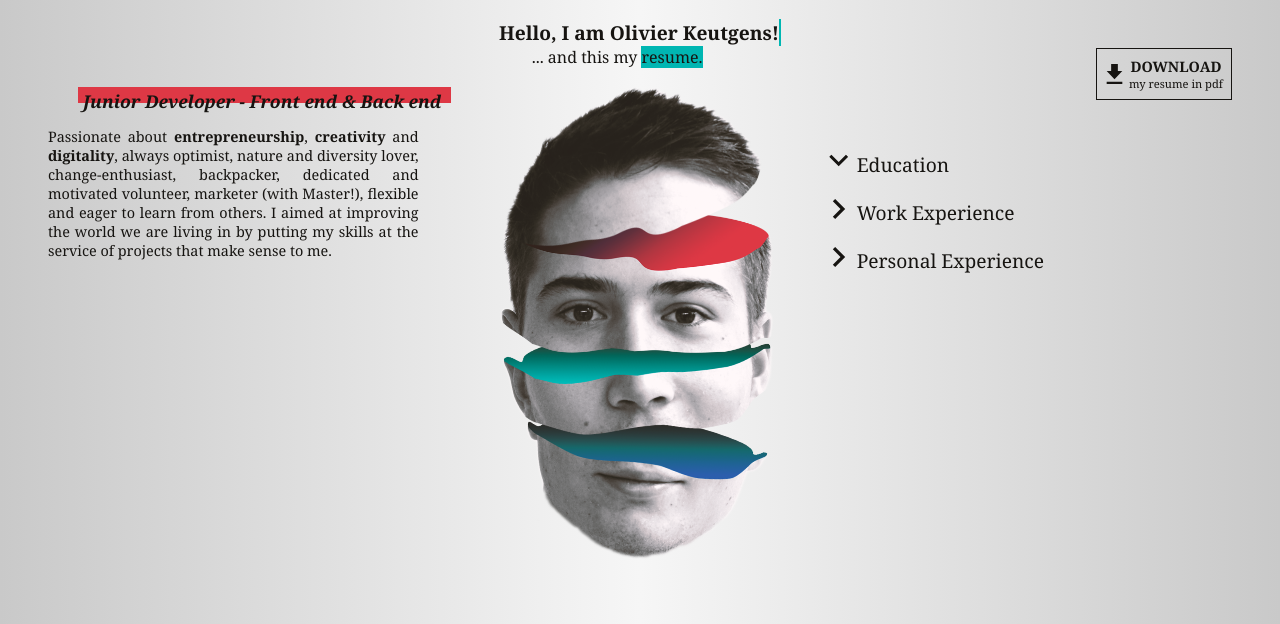
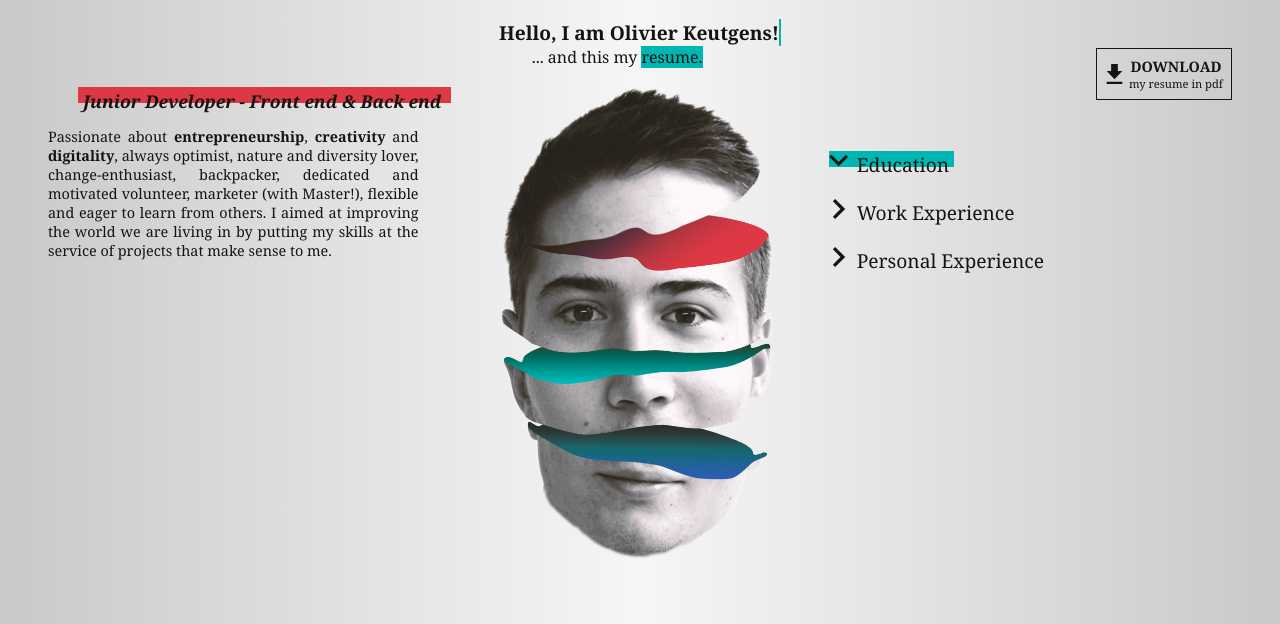
Before and after one commit to olivierk95/resume, a Gatsby site: page / in a window 1280 px wide. In both pictures the pointer is over the element 891 px from the left and 159 px from the top of the page. Shown: the top 624 px of the page. Built offline with nearby package versions, Linux system fonts and the light colour scheme; Gatsby itself is replaced by a stand-in of ours.

Commit message:
hover content buttons

```diff
--- a/src/styles/components/contentcontainer.css
+++ b/src/styles/components/contentcontainer.css
@@ -31,6 +31,10 @@
     cursor: pointer;
 }
 
+.content-button:hover {
+    background-color: #00B6B2;
+}
+
 .godown {
     background-color: #00B6B2;
 }
```
Also changed, not shown: src/images/htmlLogo.svg (added), src/images/illustratorLogo.svg (added), src/images/javascriptLogo.svg (added), src/images/laravelLogo.svg (added), src/images/nodejsLogo.svg (added), src/images/photoshopLogo.png (added), src/images/photoshopLogo.svg (added), src/images/reactLogo.svg (added), src/images/sassLogo.svg (added), src/images/sketchLogo.svg (added).
